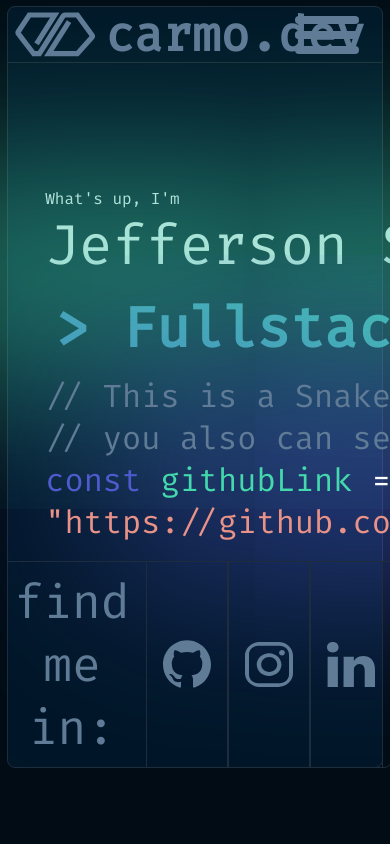
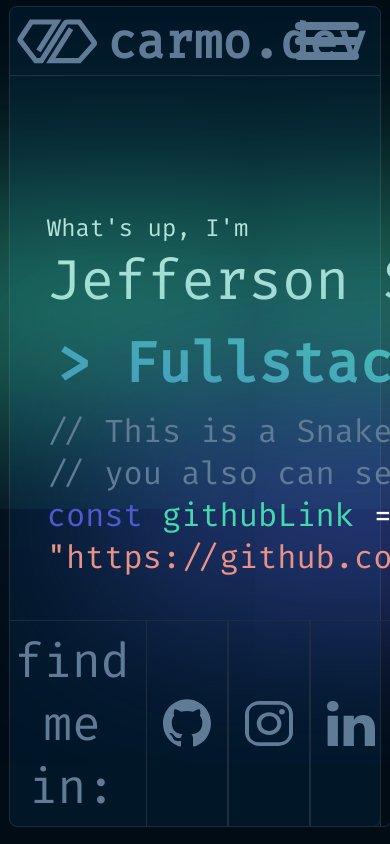
Before and after one commit to CarmoDev/Portfolio, a React (Vite) app: page / in a window 390 px wide. Shown: the top 844 px of the page. Built offline with nearby package versions, Linux system fonts and the light colour scheme.

Commit message:
atualização de responsividade

```diff
--- a/src/Components/App/styles.ts
+++ b/src/Components/App/styles.ts
@@ -10,8 +10,8 @@ export const write = keyframes`
 `
 
 export const Container = styled.main`
-  width: 96%;
-  height: 93vh;
+  width: 95dvw;
+  height: 95dvh;
 
   display: flex;
   flex-direction: column;
@@ -24,7 +24,7 @@ export const Container = styled.main`
   margin: 1.6% auto;
 
   @media screen and (max-width: 1100px) {
-    height: 90vh;
+    height: 97dvh;
     justify-content: space-between;
   }
 `;
--- a/src/Components/Menu/styles.ts
+++ b/src/Components/Menu/styles.ts
@@ -2,7 +2,7 @@ import styled from "styled-components";
 
 export const Container = styled.nav`
   display: flex;
-  height: 55px;
+  height: 8dvh;
   align-items: center;
   border-bottom: 1px solid #1e2d3d;
   color: #607b96;
--- a/src/Pages/Hero/styles.ts
+++ b/src/Pages/Hero/styles.ts
@@ -42,6 +42,10 @@ export const Description = styled.div`
 
 export const Myself = styled.div`
   color: #e5e9f0;
+
+  p {
+    font-size: clamp(16px, 24px, 38px);
+  }
 
   h1 {
     font-weight: 400;
```
